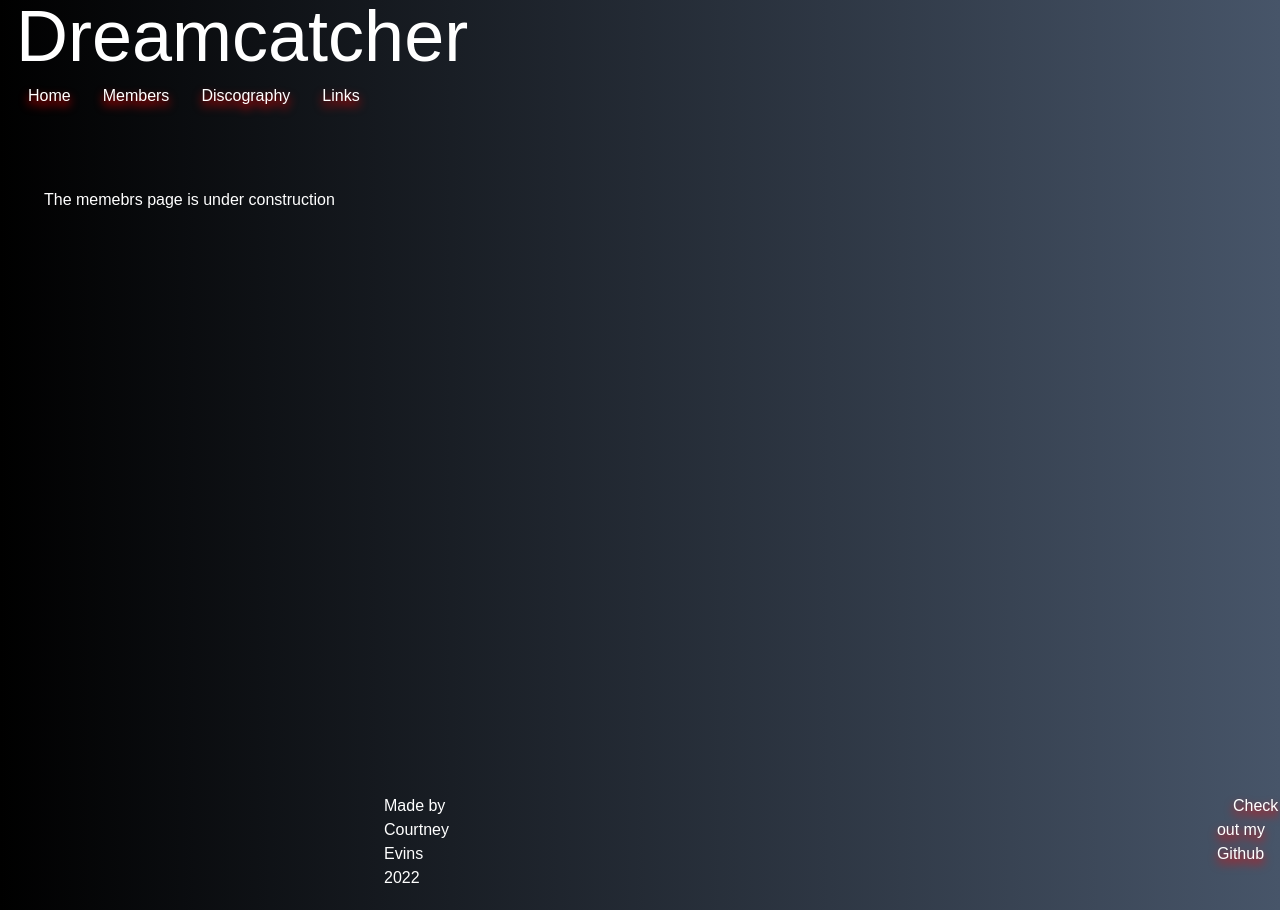
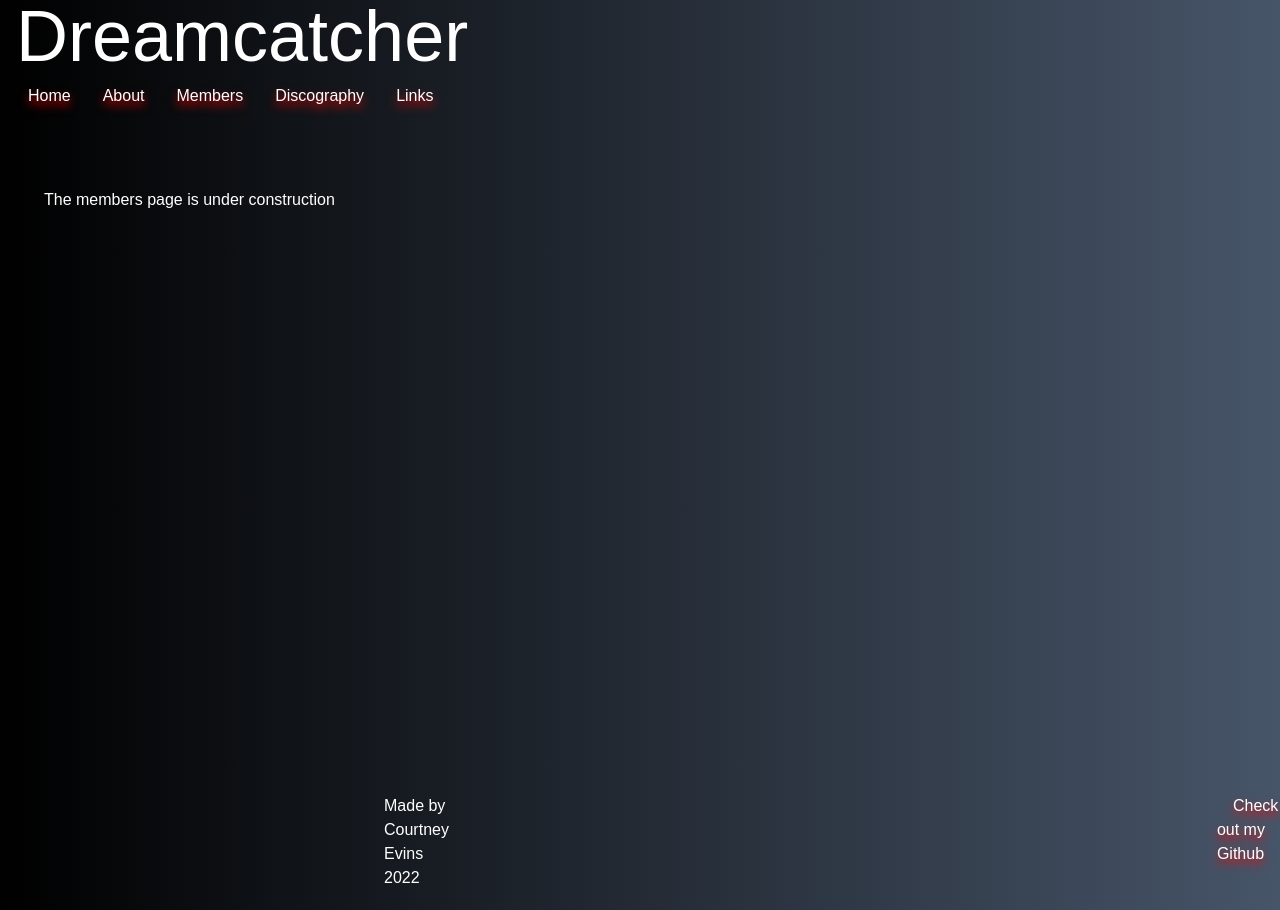
Before and after one commit to coevpen/dreamcatcher-fansite, a React (Create React App) app: page /members in a window 1280 px wide. Built offline with nearby package versions, Linux system fonts and the light colour scheme.

Commit message:
add about page

```diff
--- a/src/components/Navbar.js
+++ b/src/components/Navbar.js
@@ -6,6 +6,7 @@ const Navbar = () => {
     return (
         <nav className="pl-3 pt-3 text-base">
             <Link to="/" className="nav-link">Home</Link>
+            <Link to="/about" className="nav-link">About</Link>
             <Link to="/members" className="nav-link">Members</Link>
             <Link to="/discography" className="nav-link">Discography</Link>
             <Link to="/links" className="nav-link">Links</Link>
--- /dev/null
+++ b/src/components/pages/About.js
@@ -0,0 +1,12 @@
+import React from 'react';
+
+const About = () => {
+
+    return (
+        <div>
+            <p className="text-white">The memebrs page is under construction</p>
+        </div>
+    );
+};
+
+export default About;
--- a/src/components/pages/Members.js
+++ b/src/components/pages/Members.js
@@ -4,7 +4,7 @@ const Members = () => {
 
     return (
         <div>
-            <p className="text-white">The memebrs page is under construction</p>
+            <p className="text-white">The members page is under construction</p>
         </div>
     );
 };
```
